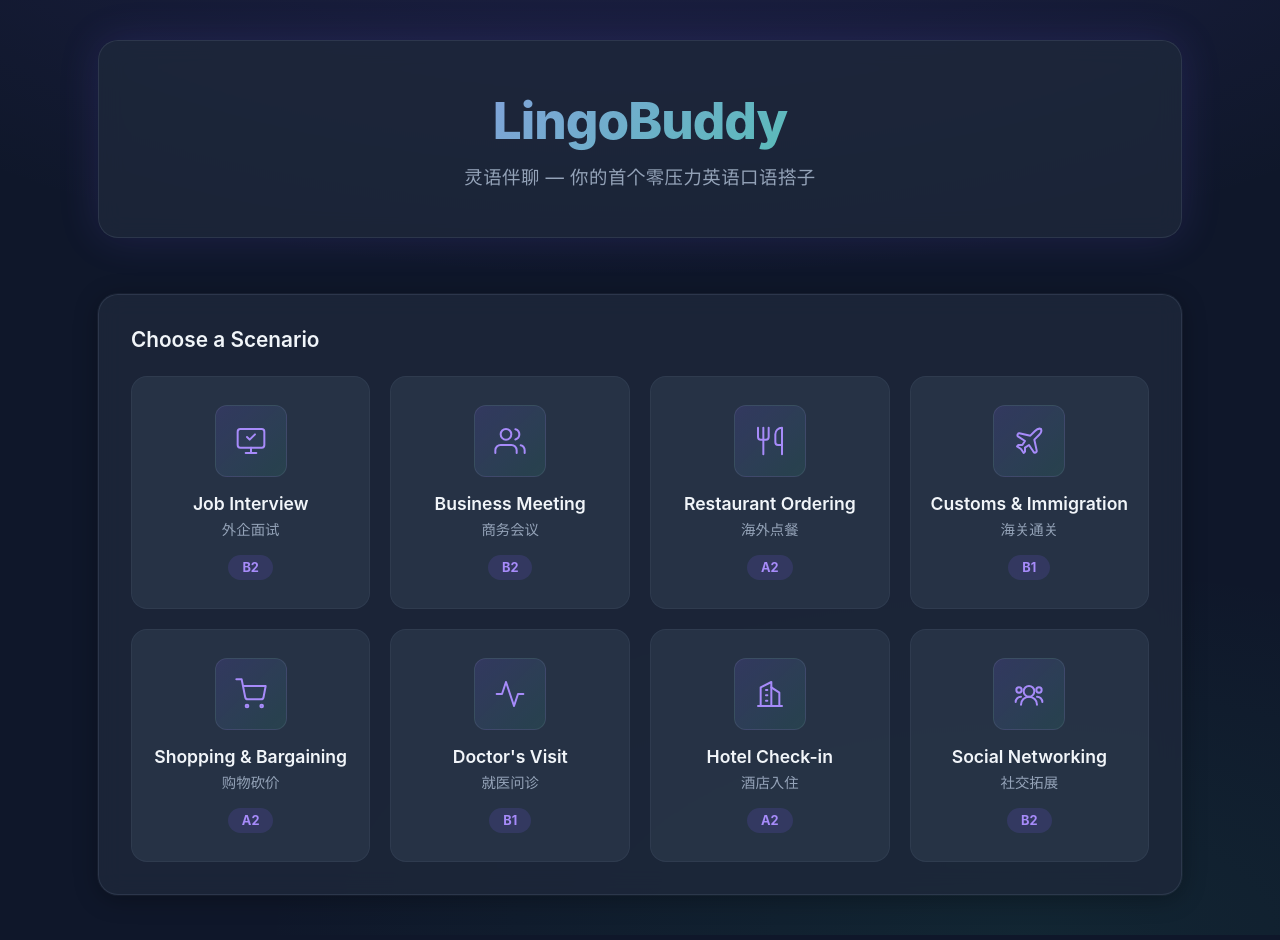
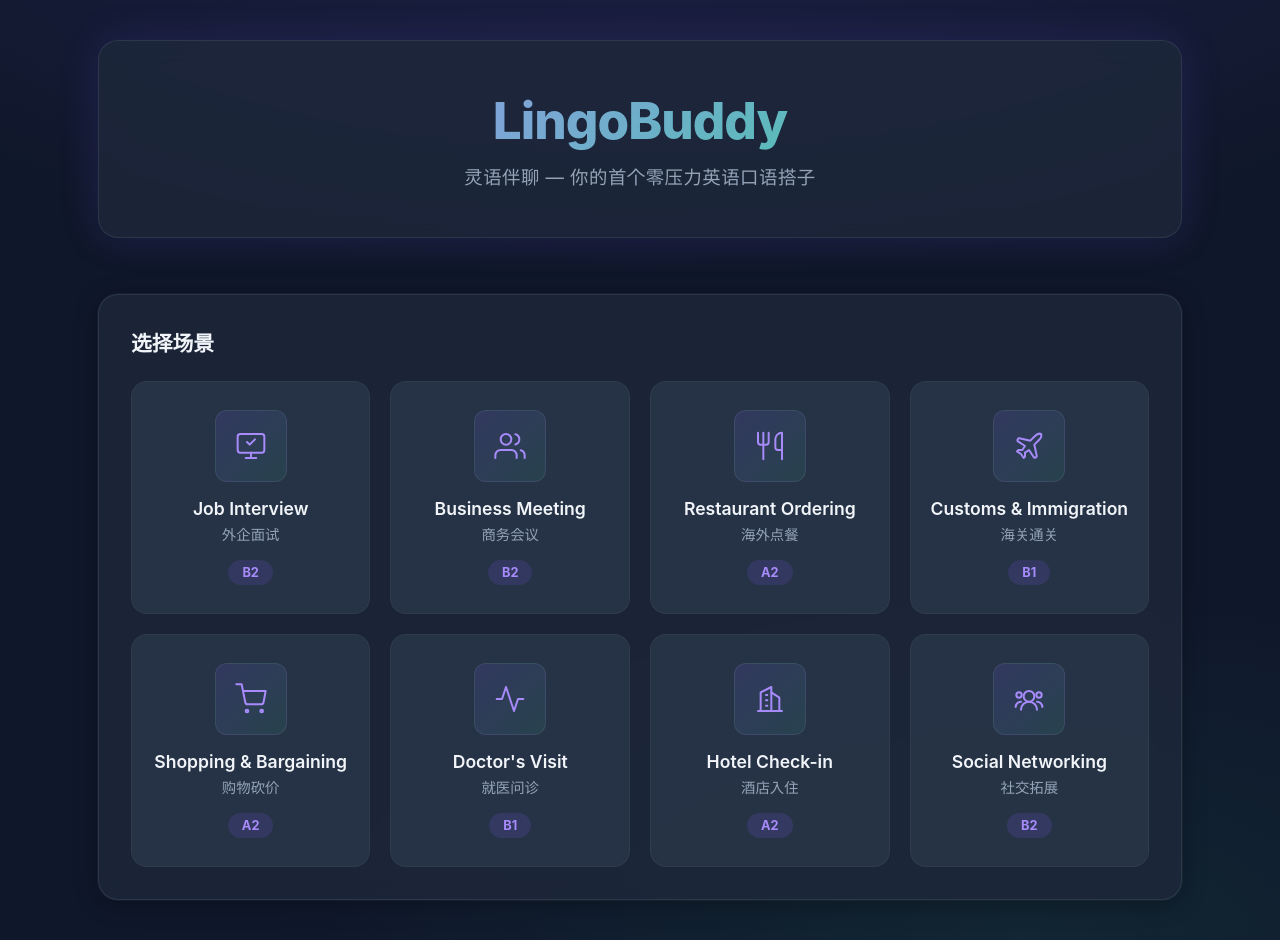
Before and after one commit to shuhuNB515/LingoBuddy, a React (Vite) app in the folder client/: page / in a window 1280 px wide. Built offline with nearby package versions, Linux system fonts and the light colour scheme.

Commit message:
style: ensure Chinese text in HomePage

```diff
--- a/client/src/pages/HomePage.tsx
+++ b/client/src/pages/HomePage.tsx
@@ -128,7 +128,7 @@ export default function HomePage() {
       </header>
 
       <section className="scenarios-section">
-        <h2>Choose a Scenario</h2>
+        <h2>选择场景</h2>
         <div className="scenarios-grid">
           {SCENARIOS.map((scenario) => (
             <ScenarioCard
@@ -142,7 +142,7 @@ export default function HomePage() {
 
       {history.length > 0 && (
         <section className="history-section">
-          <h2>Recent Sessions</h2>
+          <h2>最近练习</h2>
           <div className="history-list">
             {history.slice(-5).reverse().map((session) => (
               <div
```
